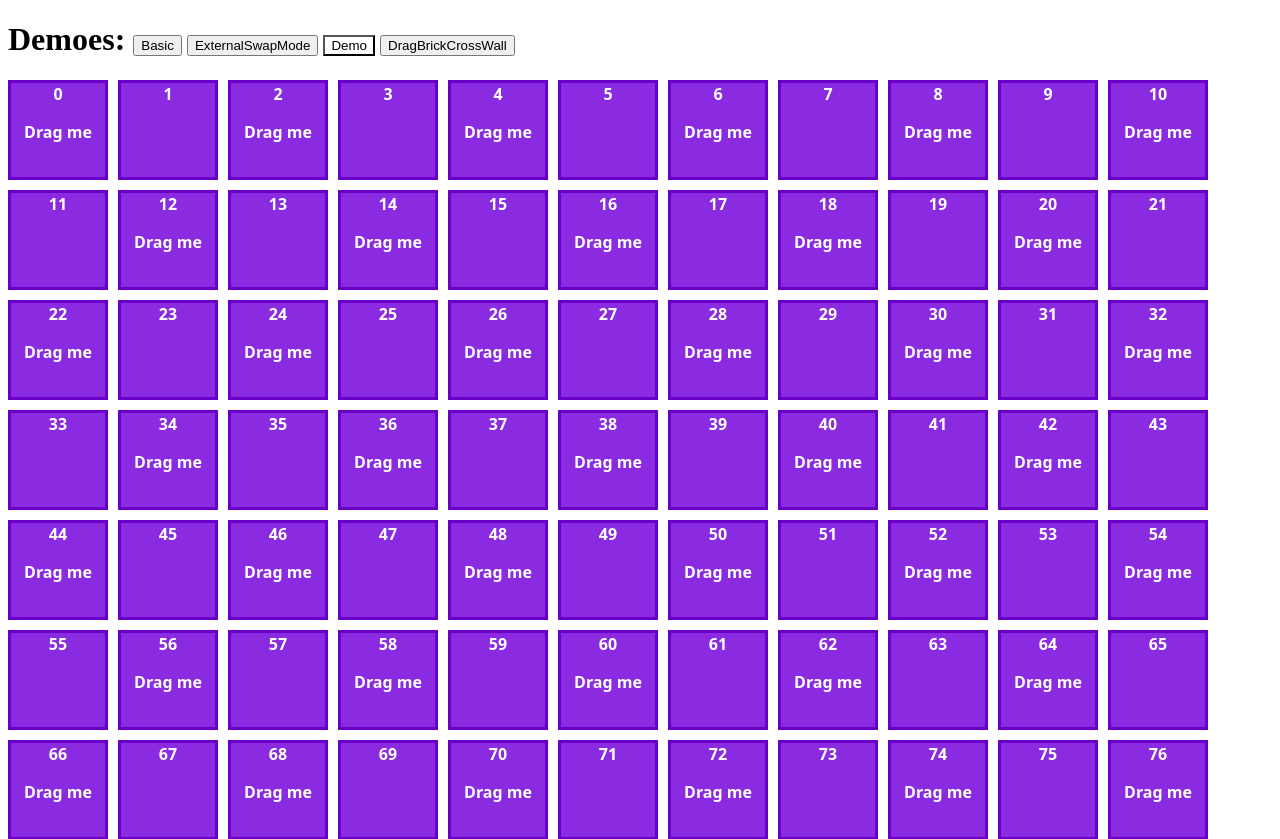
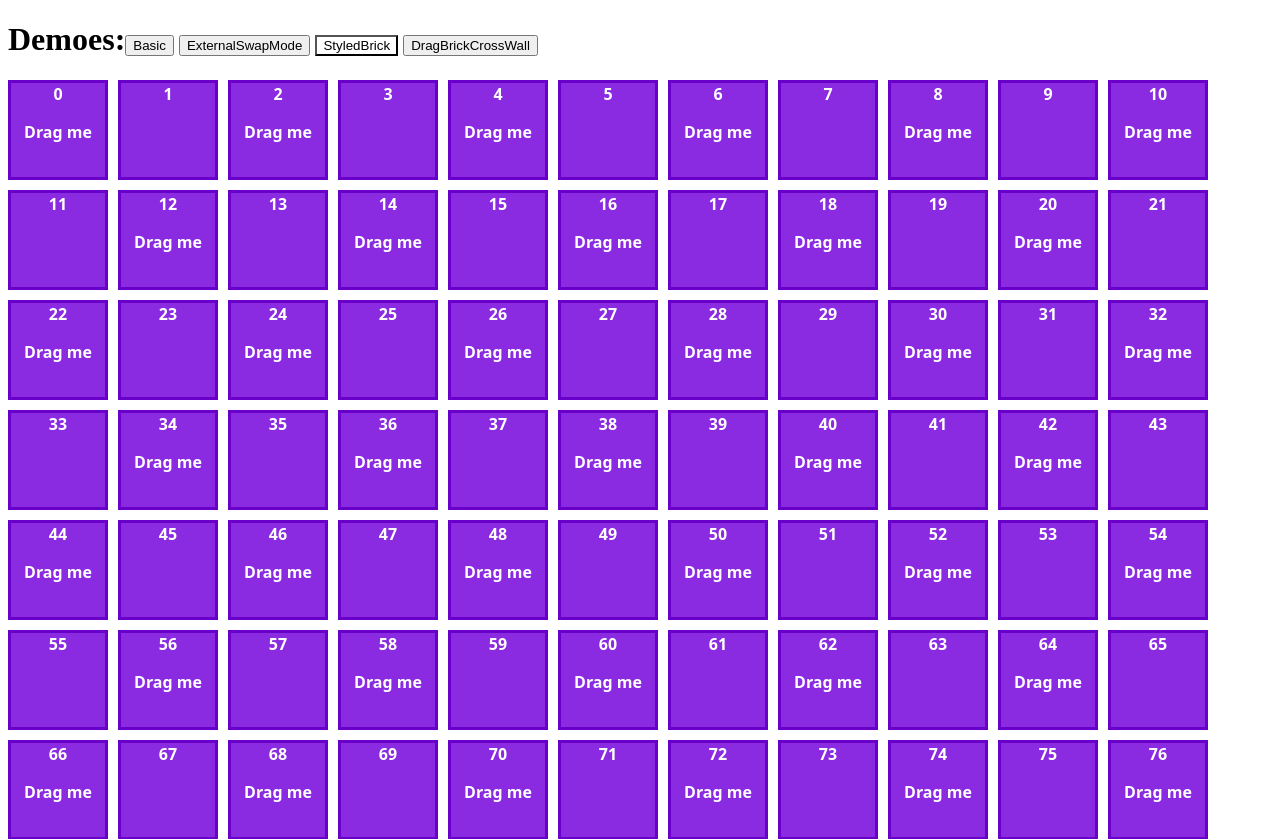
Before and after one commit to Xiaoyang-Huang/react-draggable-masonry, a React (Create React App) app: page / in a window 1280 px wide. Shown: the top 839 px of the page. Built offline with nearby package versions, Linux system fonts and the light colour scheme.

Commit message:
change build config to reduce package size

```diff
--- a/package.json
+++ b/package.json
@@ -1,8 +1,8 @@
 {
   "name": "react-draggable-masonry",
   "version": "1.0.1",
-  "main": "build/Masonry.js",
-  "types": "build/Masonry.d.ts",
+  "main": "dist/Masonry.js",
+  "types": "dist/Masonry.d.ts",
   "devDependencies": {
     "@babel/plugin-proposal-private-property-in-object": "^7.21.11",
     "@testing-library/jest-dom": "^5.17.0",
@@ -43,7 +43,7 @@
     ]
   },
   "files": [
-    "/build/**/*"
+    "/dist/**/*"
   ],
   "author": "Xiaoyang Huang",
   "license": "MIT",
--- a/src/App.tsx
+++ b/src/App.tsx
@@ -1,6 +1,6 @@
 import Basic from "./demo/Basic";
 import ExternalSwapMode from "./demo/ExternalSwapMode";
-import Demo from "./demo/Demo";
+import StyledBrick from "./demo/StyledBrick";
 import DragBrickCrossWall from "./demo/DragBrickCrossWall";
 import { createElement, useState } from "react";
 import styled from "styled-components";
@@ -9,7 +9,7 @@ import styled from "styled-components";
 const demoes = {
   Basic,
   ExternalSwapMode,
-  Demo,
+  StyledBrick,
   DragBrickCrossWall,
 };
 
@@ -19,11 +19,11 @@ const DemoButton = styled.button<{ active: boolean }>`
 `;
 
 export default function Masonry() {
-  const [currentDemo, setCurrentDemo] = useState("Demo");
+  const [currentDemo, setCurrentDemo] = useState("StyledBrick");
   return (
     <div>
       <h1>
-        Demoes:{" "}
+        Demoes:
         {Object.keys(demoes).map((key) => (
           <DemoButton active={key === currentDemo} onClick={() => setCurrentDemo(key)} key={key}>
             {key}
--- a/src/demo/Demo.tsx
+++ b/src/demo/StyledBrick.tsx
@@ -5,7 +5,7 @@ import FixedBrick from "./component/FixedBrick";
 const size = 100;
 const tilesTotal = 100;
 
-export default function Demo() {
+export default function StyledBrick() {
   return (
     <Wall gap={10} columnWidth={size} rowHeight={size} onBrickChange={(v) => console.log(v)}>
       {new Array(tilesTotal).fill("test").map((item, i) => (i % 2 === 0 ? <StyledDragableBrick key={i} label={i + ""} /> : <FixedBrick key={i} label={i + ""} />))}
--- a/tsconfig.component.json
+++ b/tsconfig.component.json
@@ -2,8 +2,9 @@
   "extends":"./tsconfig.json",
   "compilerOptions": {
     "target":"ESNext",
+    "module": "commonjs",
     "noEmit": false,
-    "outDir": "build",
+    "outDir": "dist",
     "declaration": true
   },
   "files": ["src/Masonry.ts"],
```
Also changed, not shown: 1 other file (tests, documents, lock files or other folders).
